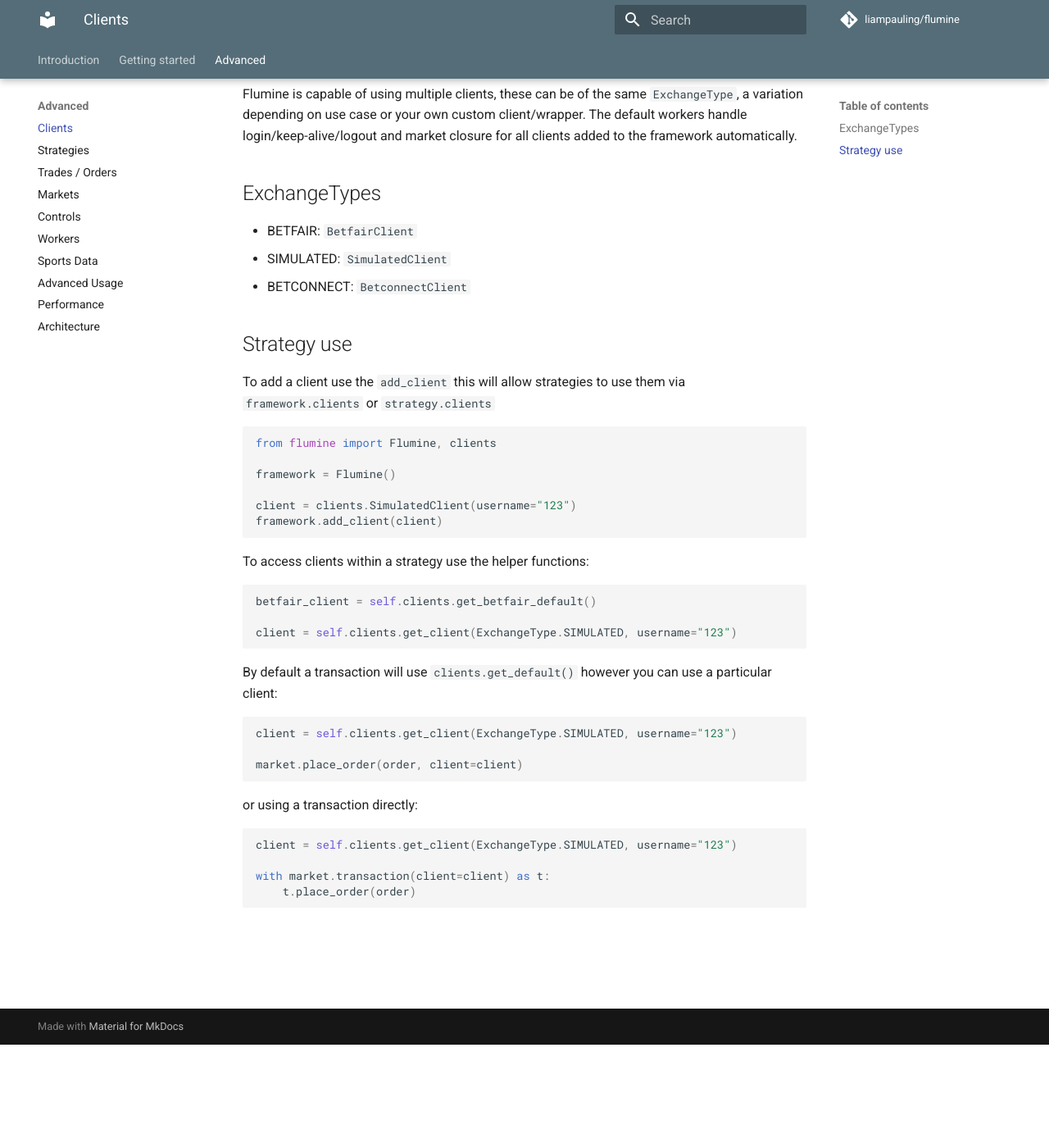
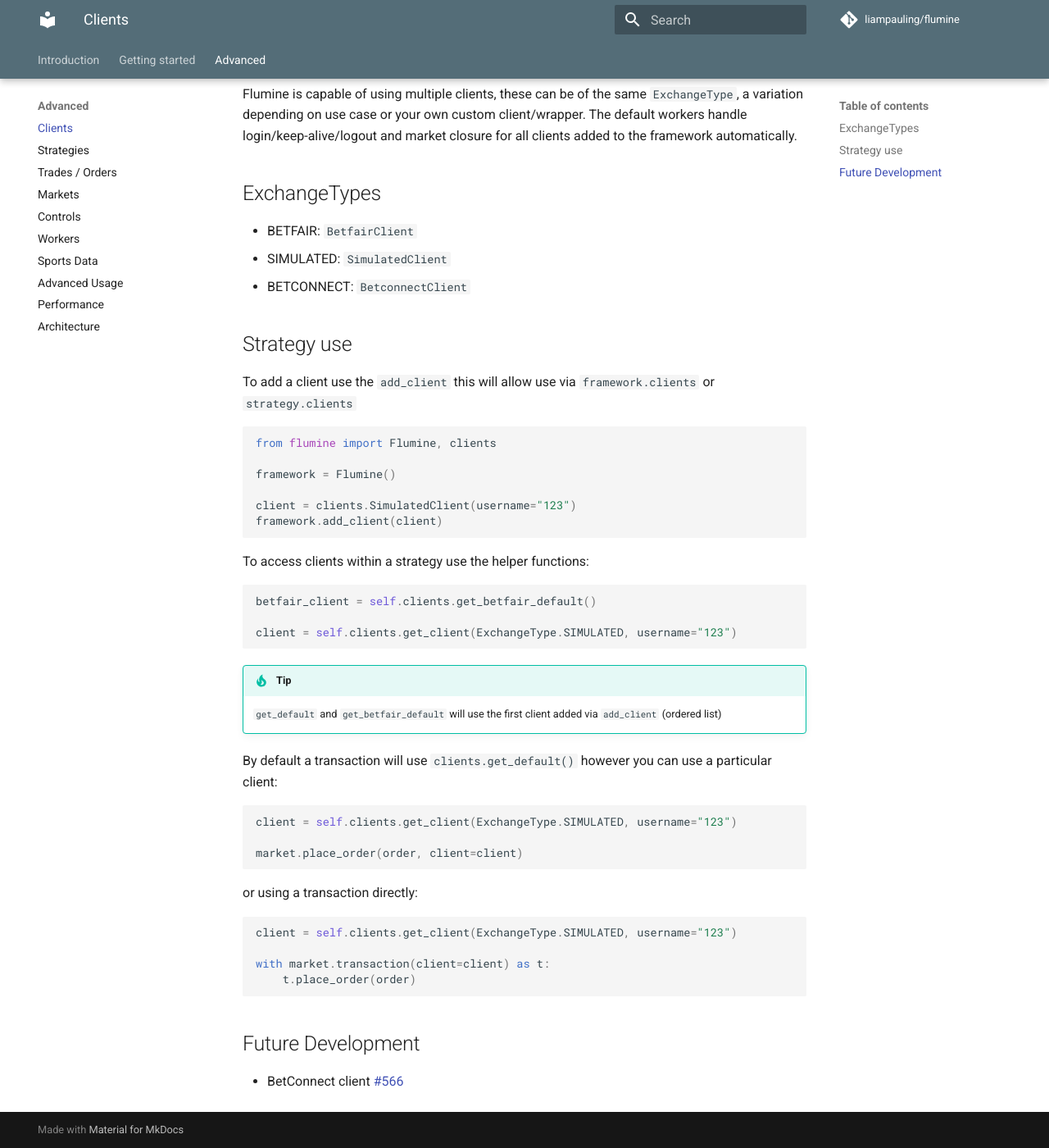
Before and after one commit to betcode-org/flumine, an MkDocs documentation site: the page built from docs/clients.md, in a window 1280 px wide and 1400 px high, scrolled down 126 px. Shown: the whole window at 82% size. Built offline with MkDocs 1.6.1 and Material for MkDocs 9.7.7, drawn with Linux system fonts in a browser that asks for light colours; comment, search, counter and statistics services are not loaded.

Commit message:
docs update

````diff
--- a/docs/clients.md
+++ b/docs/clients.md
@@ -10,7 +10,7 @@
 
 ## Strategy use
 
-To add a client use the `add_client` this will allow strategies to use them via `framework.clients` or `strategy.clients`
+To add a client use the `add_client` this will allow use via `framework.clients` or `strategy.clients`
 
 ```python
 from flumine import Flumine, clients
@@ -29,6 +29,9 @@
 client = self.clients.get_client(ExchangeType.SIMULATED, username="123")
 ```
 
+!!! tip
+    `get_default` and `get_betfair_default` will use the first client added via `add_client` (ordered list)
+
 By default a transaction will use `clients.get_default()` however you can use a particular client:
 
 ```python
@@ -45,3 +48,7 @@
 with market.transaction(client=client) as t:
     t.place_order(order)
 ```
+
+## Future Development
+
+- BetConnect client [#566](https://github.com/liampauling/flumine/issues/566)
````
